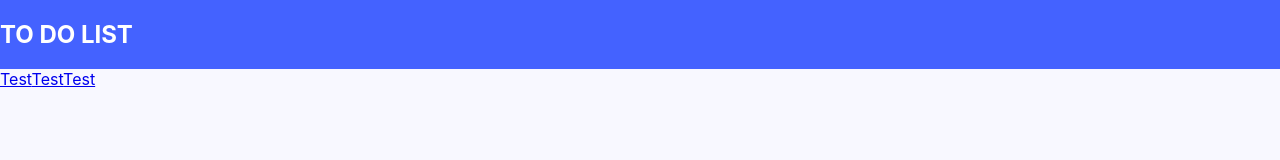
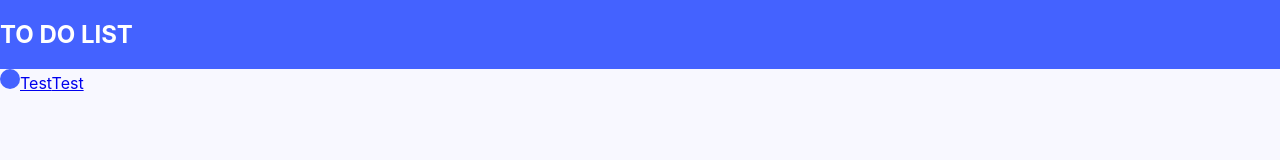
Before and after one commit to manuelsanchez2/to-do-app, a React (Create React App) app: page / in a window 1280 px wide. Shown: the top 160 px of the page. Built offline with nearby package versions, Linux system fonts and the light colour scheme.

Commit message:
Add ListItemIcon with svg file

```diff
--- a/src/App.js
+++ b/src/App.js
@@ -2,6 +2,7 @@ import React from "react";
 import "./App.css";
 import List from "./components/List";
 import ListItem from "./components/ListItem";
+import ListItemIcon from "./components/ListItemIcon";
 
 function App() {
   return (
@@ -11,7 +12,9 @@ function App() {
       </header>
       <main className="app__main">
         <List>
-          <ListItem>Test</ListItem>
+          <ListItem>
+            <ListItemIcon />
+          </ListItem>
           <ListItem>Test</ListItem>
           <ListItem>Test</ListItem>
         </List>
--- /dev/null
+++ b/src/components/ListItemIcon.js
@@ -0,0 +1,8 @@
+import React from "react";
+import buttonSrc from "../assets/button.svg";
+
+function ListItemIcon() {
+  return <img src={buttonSrc} alt="button" />;
+}
+
+export default ListItemIcon;
```
Also changed, not shown: src/assets/button.svg (added).
